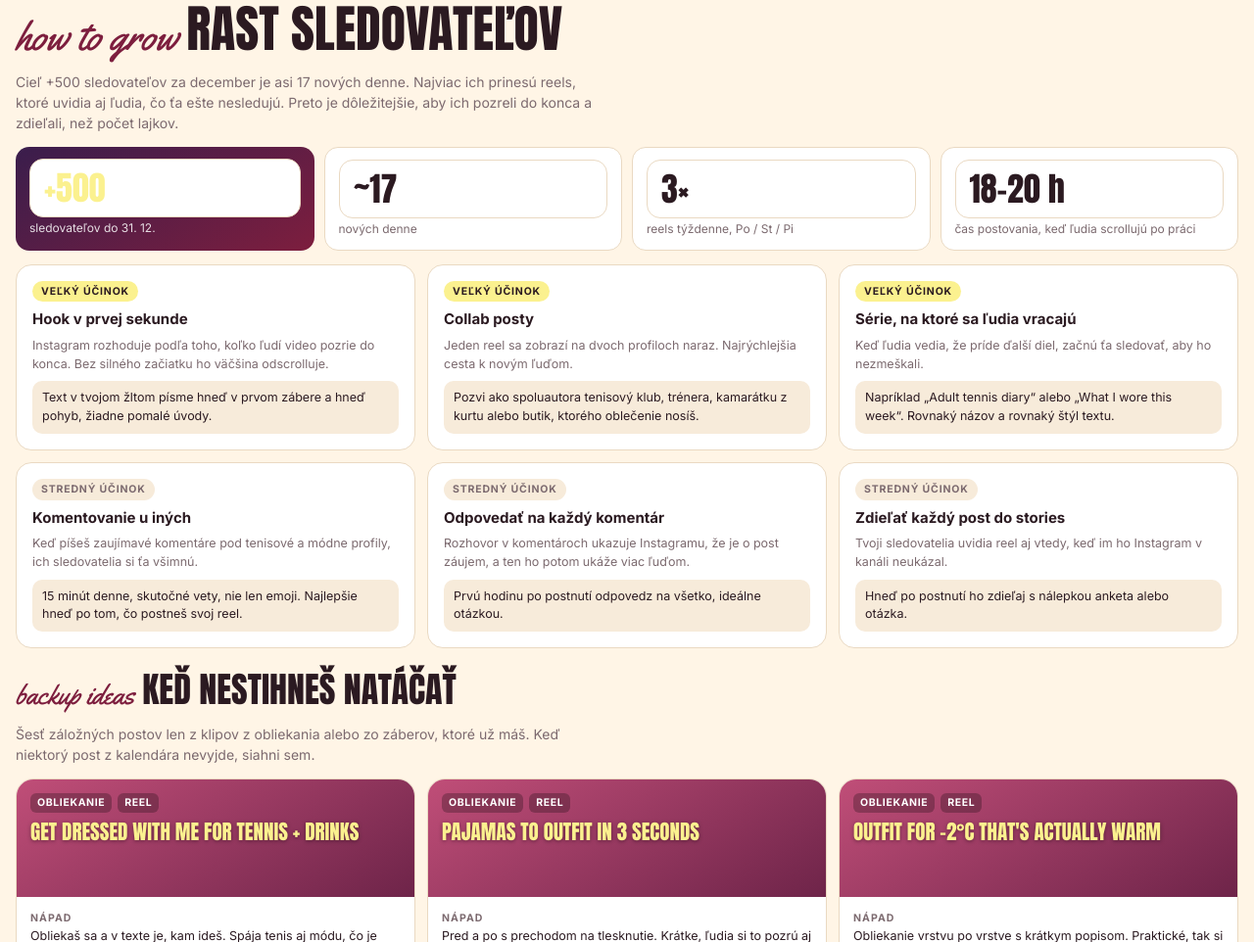
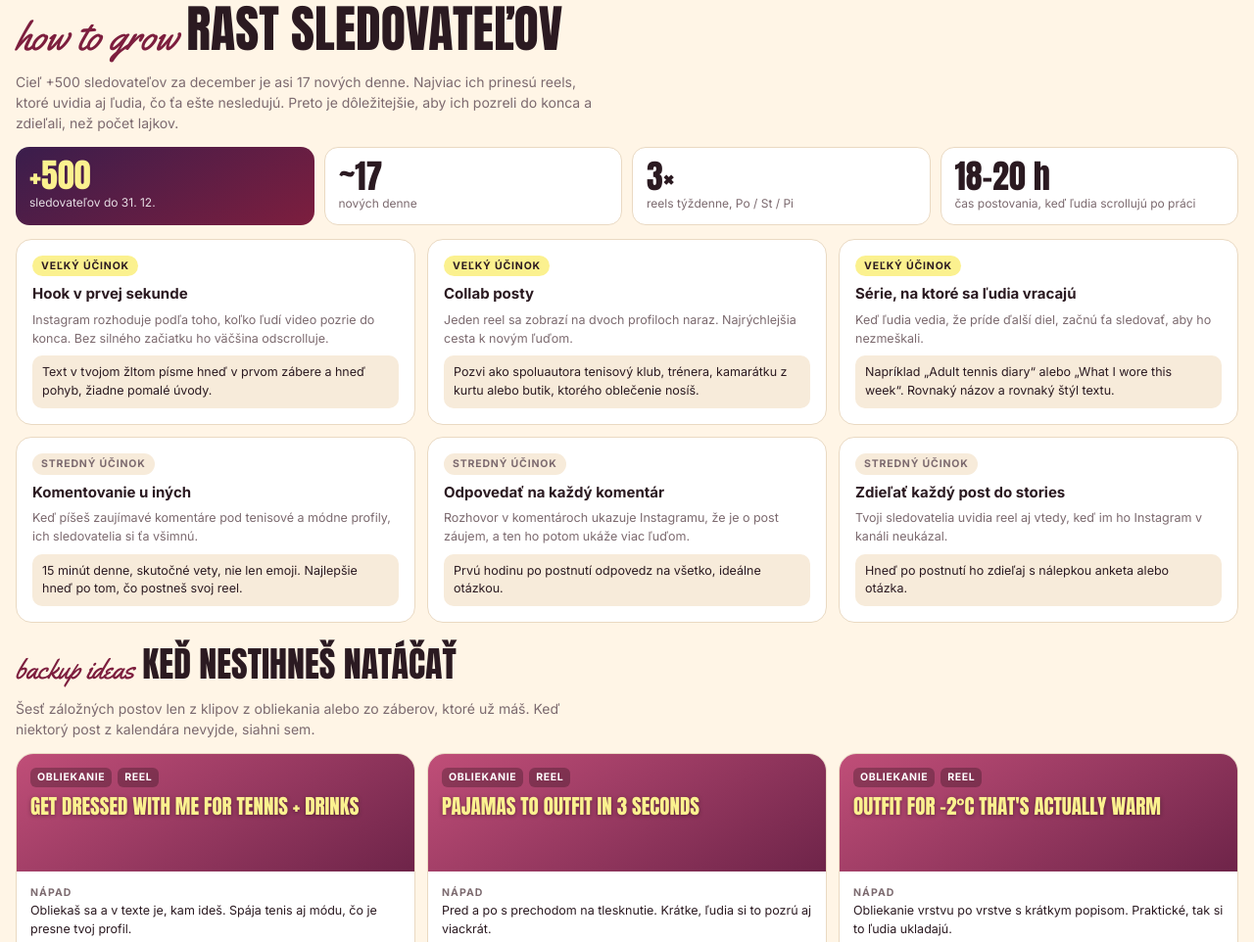
Before and after one commit to Domkakorcok/social-plan, a plain HTML site: page index.html in a window 1280 px wide. Shown: the part 1215-2177 px from the top of the page at 98% size. Drawn offline with Linux system fonts and the light colour scheme.

Commit message:
Fix nested boxes in growth numbers
Co-Authored-By: Claude Opus 5.5 <noreply@anthropic.com>

```diff
--- a/index.html
+++ b/index.html
@@ -187,12 +187,12 @@ button{font:inherit;color:inherit;cursor:pointer}
 }
 /* growth */
 .growmath{display:flex;flex-wrap:wrap;gap:10px}
-.growmath div{flex:1 1 160px;border-radius:14px;padding:12px 14px;background:var(--card);border:1px solid var(--line)}
-.growmath div.hot{background:linear-gradient(150deg,var(--plum),var(--wine));color:#fff;border:0}
+.growmath>div{flex:1 1 160px;border-radius:14px;padding:12px 14px;background:var(--card);border:1px solid var(--line)}
+.growmath>div.hot{background:linear-gradient(150deg,var(--plum),var(--wine));color:#fff;border:0}
 .growmath .big{font-size:34px}
-.growmath div.hot .big{color:#FBF18F}
+.growmath>div.hot .big{color:#FBF18F}
 .growmath small{display:block;font-size:12px;color:var(--muted);margin-top:2px}
-.growmath div.hot small{color:#fff;opacity:.85}
+.growmath>div.hot small{color:#fff;opacity:.85}
 .tactics{display:grid;grid-template-columns:repeat(3,minmax(0,1fr));gap:12px}
 .tac{border:1px solid var(--line);background:var(--card);border-radius:16px;padding:16px;display:flex;flex-direction:column;gap:8px;min-width:0}
 .tac h4{margin:0;font-size:15px;line-height:1.3}
```
